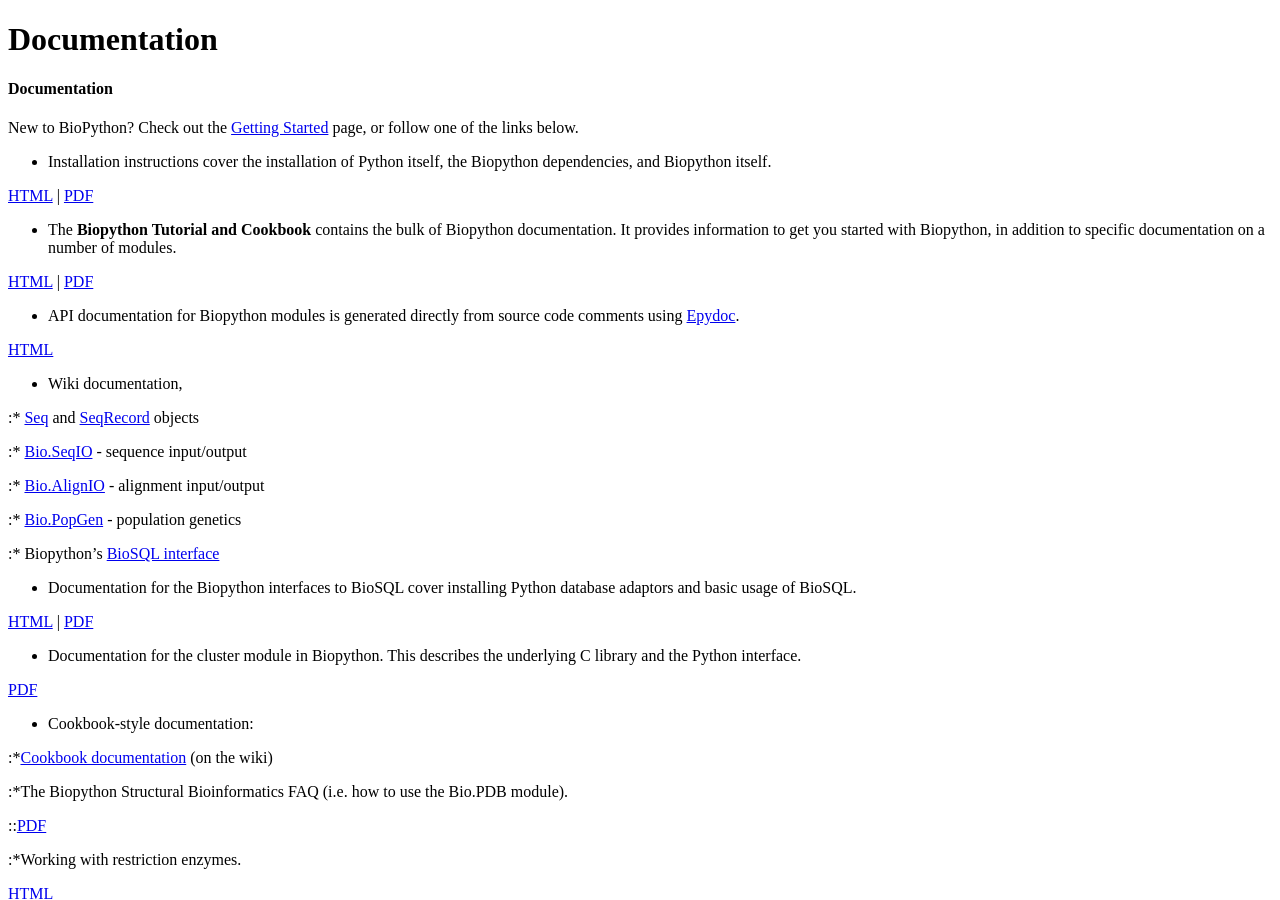
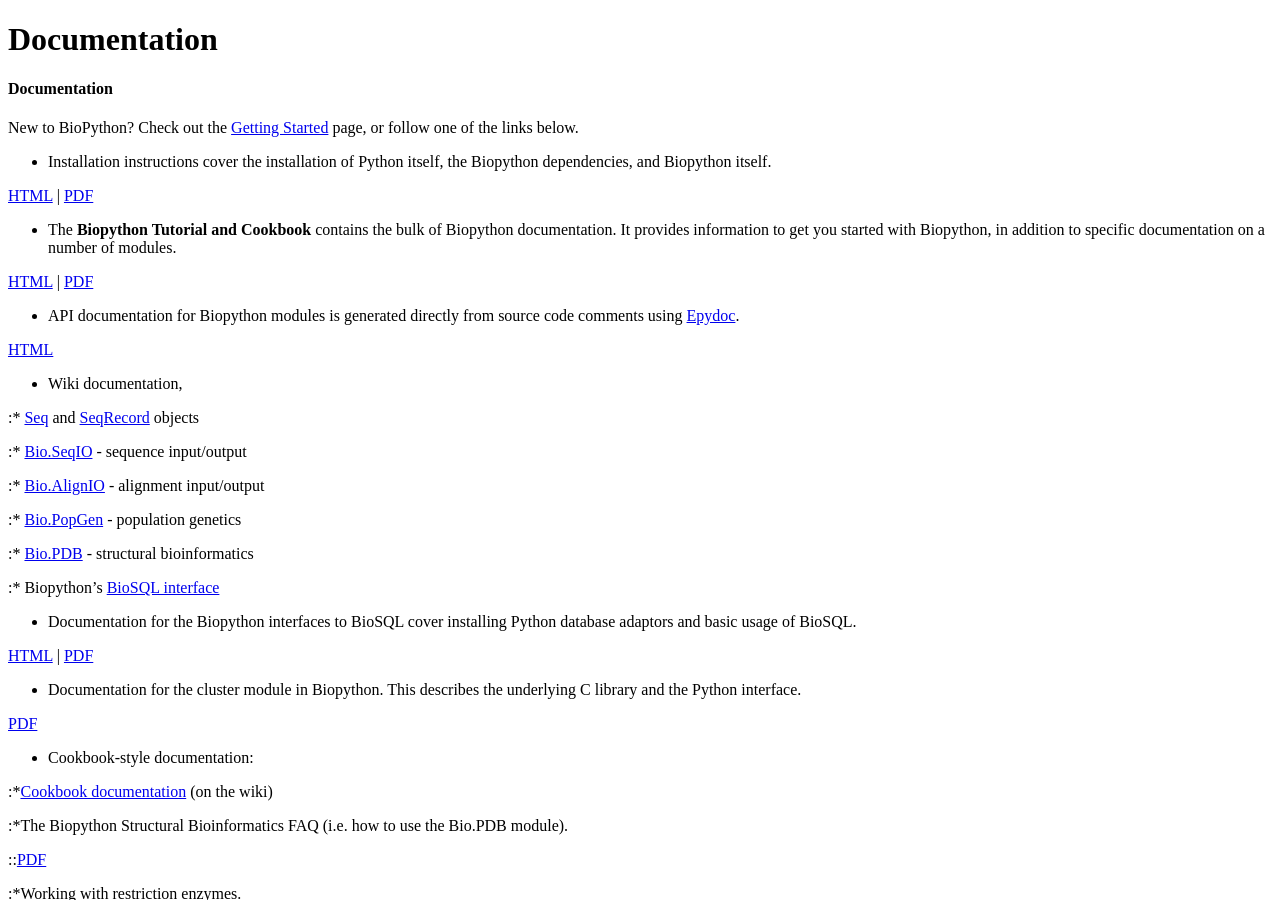
Before and after one commit to biopython/biopython.github.io, a Jekyll site: the page built from wiki/Documentation.md, in a window 1280 px wide and 900 px high. Built offline with Jekyll 4.4.1, drawn with Linux system fonts in a browser that asks for light colours.

Commit message:
Change to wiki page

```diff
--- a/wiki/Documentation.md
+++ b/wiki/Documentation.md
@@ -41,6 +41,8 @@ below.
 :\* [Bio.AlignIO](AlignIO "wikilink") - alignment input/output
 
 :\* [Bio.PopGen](PopGen "wikilink") - population genetics
+
+:\* [Bio.PDB](PDB "wikilink") - structural bioinformatics
 
 :\* Biopython's [BioSQL interface](BioSQL "wikilink")
 
```
Also changed, not shown: 1 other file.
